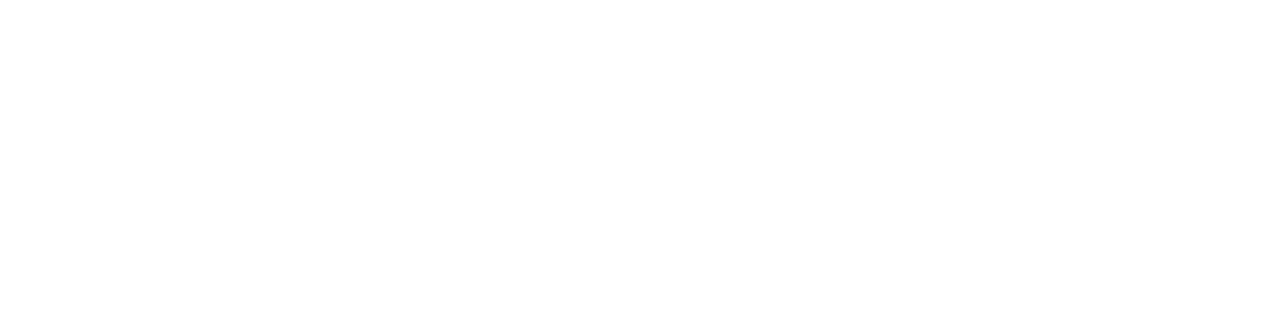
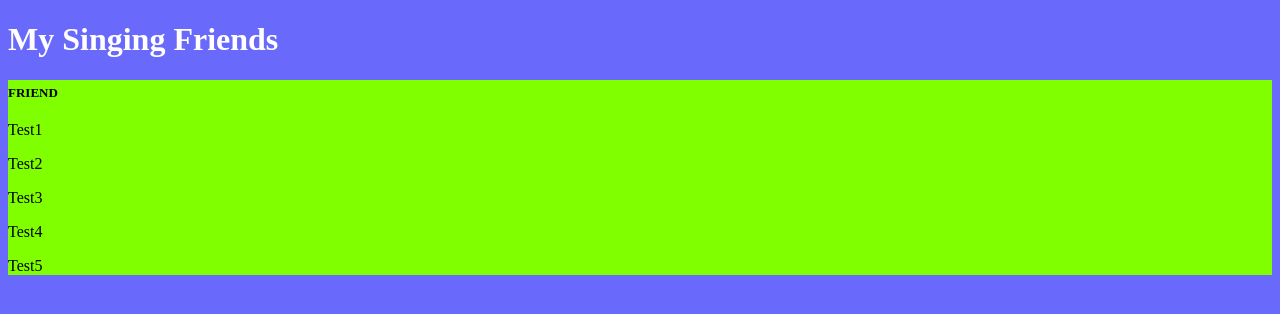
Before and after one commit to kgawlowicz/99lines, a plain HTML site: page index.html in a window 1280 px wide. Drawn offline with Linux system fonts and the light colour scheme.

Commit message:
finished part 1

```diff
--- a/app.js
+++ b/app.js
@@ -0,0 +1,20 @@
+
+
+let aryFriends = ['Karen','Lori','Dee','Jeff','Joe'];
+//console.log(aryFriends.length);
+
+//outer loop
+for (let ctrFriends = 0; ctrFriends < aryFriends.length; ++ctrFriends) {
+    console.log(aryFriends[ctrFriends]);
+    //inner loop  ...testing with 5
+    for (let i=5; i>0; i--){
+        if (i == 1) {
+            console.log(i + ' line of code in the file, ' + i + ' line of code; ' + aryFriends[ctrFriends] +
+            ' strikes one out, clears them all out. ' + (i-1) + ' lines of code in the file.');
+        }
+        else {
+        console.log(i + ' lines of code in the file, ' + i + ' lines of code; ' + aryFriends[ctrFriends] +
+        ' strikes one out, clears them all out. ' + (i-1) + ' lines of code in the file.');
+        }
+    }
+}
--- a/index.html
+++ b/index.html
@@ -4,11 +4,20 @@
     <meta charset="UTF-8">
     <meta name="viewport" content="width=device-width, initial-scale=1.0">
     <meta http-equiv="X-UA-Compatible" content="ie=edge">
-    <title>99lines</title>
+    <title>99 Lines of Code In The File</title>
+    <link rel="stylesheet" href="style.css"
+</head>
 
-</head>
 <body>
-
+    <h1>My Singing Friends</h1>
+    <div class="friend">
+        <h3>Friend</h3>
+        <p>Test1</p>
+        <p>Test2</p>
+        <p>Test3</p>
+        <p>Test4</p>
+        <p>Test5</p>
+    </div>
    <script src="app.js"></script>
 </body>
 </html>
--- a/style.css
+++ b/style.css
@@ -0,0 +1,15 @@
+body {
+background-color: rgb(105, 105, 252);
+}
+
+h1 {
+    color: white;
+}
+
+.friend {
+    background-color: chartreuse;
+}
+
+.friend > h3 {
+   font-variant-caps: all-petite-caps;
+}
```
